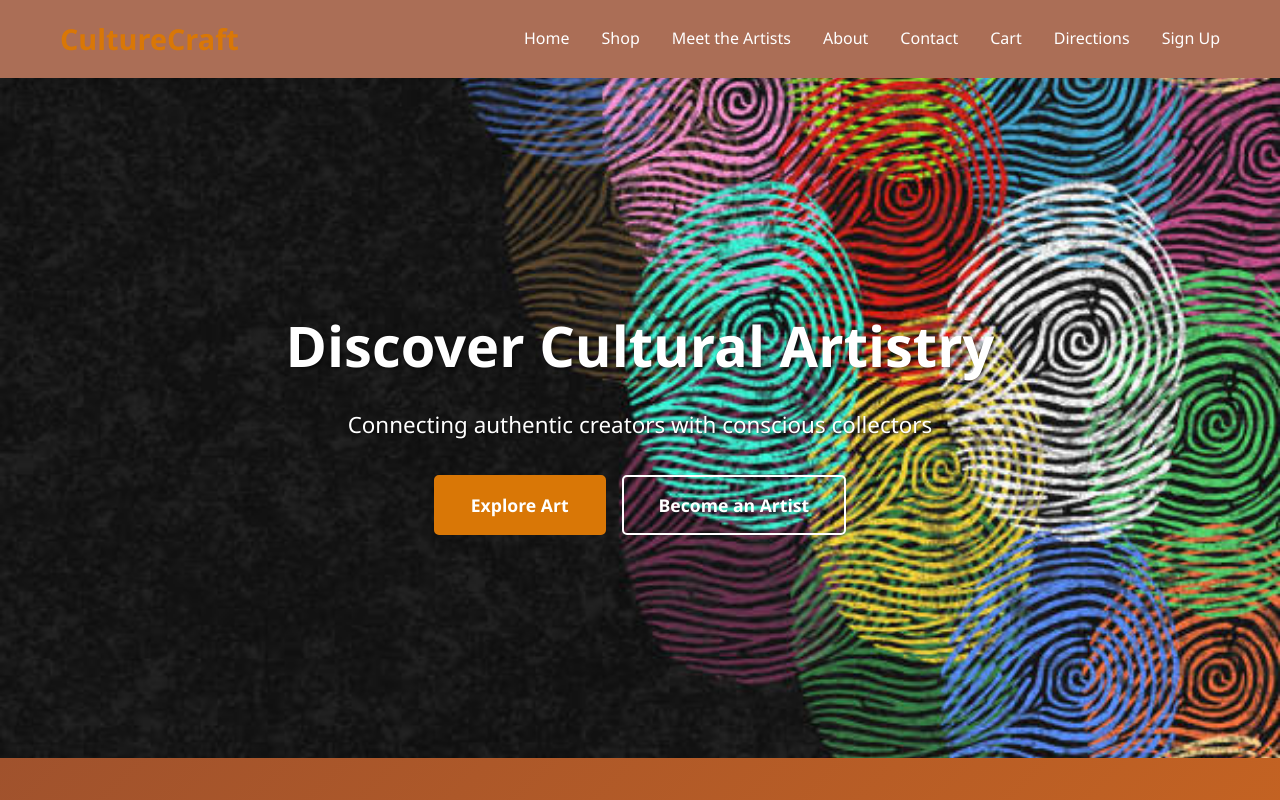
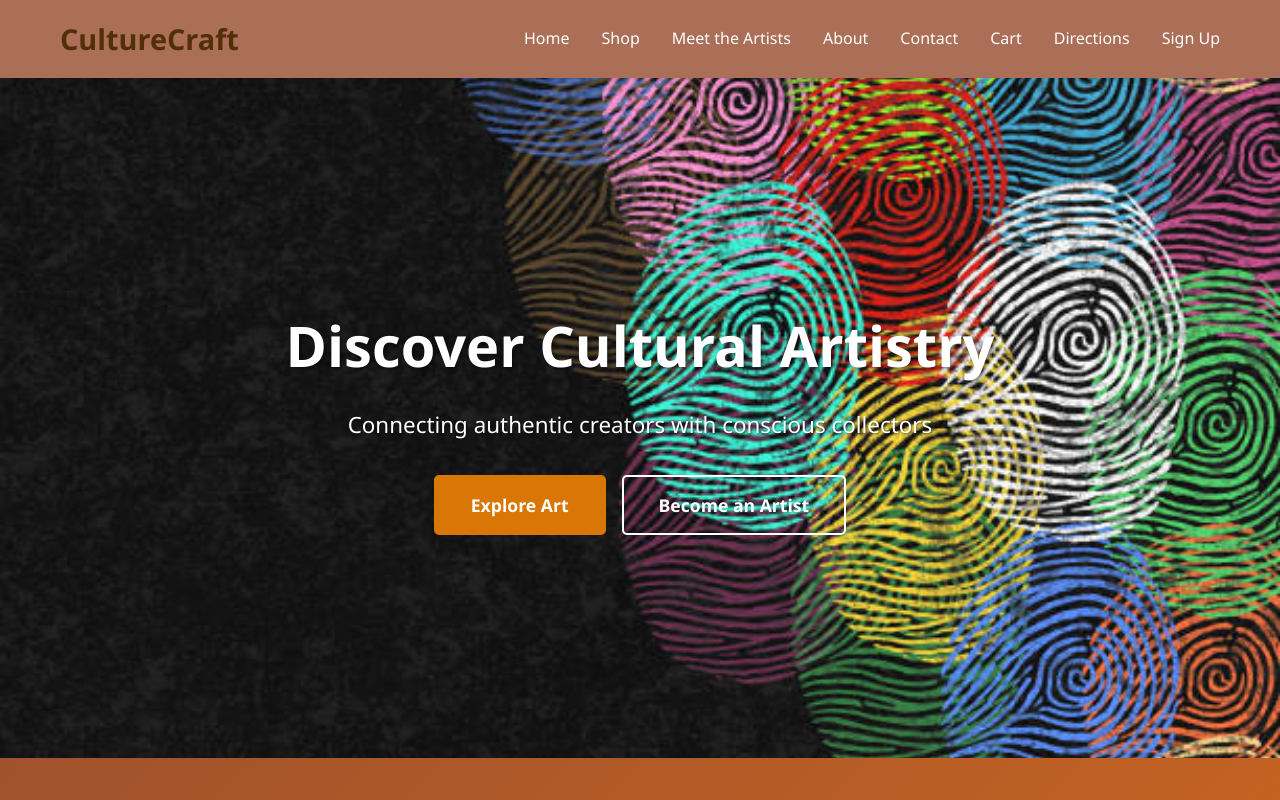
Before and after one commit to ssekye01/culturecraft, a website: page public/index.html in a window 1280 px wide. Shown: the top 800 px of the page. Drawn offline with Linux system fonts and the light colour scheme.

Commit message:
Change logo color from #d97706 to #512f07

```diff
--- a/public/index.html
+++ b/public/index.html
@@ -40,7 +40,7 @@
         .logo {
         font-size: 1.8rem;
             font-weight: bold;
-            color: #d97706;
+            color: #512f07;
         }
 
         nav ul {
```
